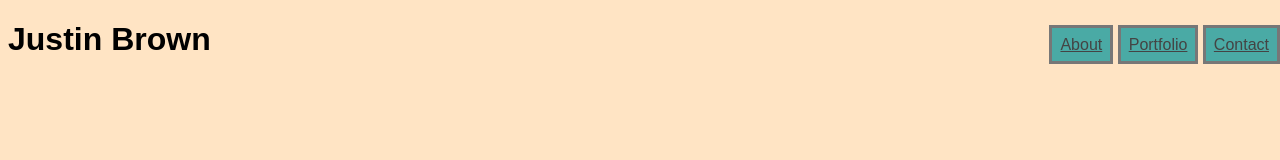
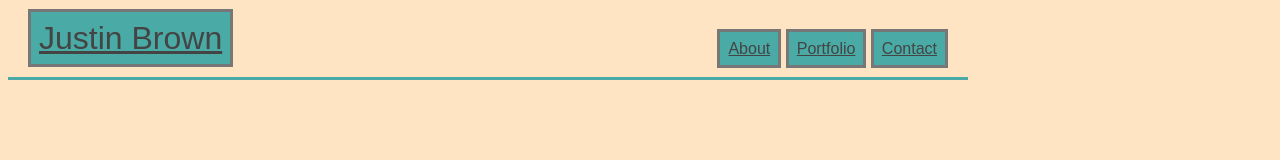
Before and after one commit to justin-brown06/Basic-Portfolio, a plain HTML site: page contact.html in a window 1280 px wide. Drawn offline with Linux system fonts and the light colour scheme.

Commit message:
Update Header

```diff
--- a/assets/css/styles.css
+++ b/assets/css/styles.css
@@ -20,7 +20,7 @@ body{
     border-color: #4aaaa5;
 }
 #logo{
-    margin-left: 10%;
+    margin-left: 20px;
     font-size: 32px;
 }
 nav{
@@ -29,6 +29,7 @@ nav{
     top: 0;
     right: 0;
     margin-top: 20px;
+    margin-right: 20px;
 }
 li{
     list-style-type: none;
@@ -71,6 +72,7 @@ img{
 p {
     color: #444444;
     padding: 10px;
+    line-height: 30px;
 }
 .footer{
     line-height: 150%;
--- a/contact.html
+++ b/contact.html
@@ -8,21 +8,17 @@
     <title>Justin Brown's Portfolio</title>
     <link rel="stylesheet" href="assets/css/styles.css">
 </head>
-<div>
-    <header>
-        <h1><Strong>Justin Brown</Strong></h1>
-
-        <Nav>
-            <ul>
-                <li><a href="index.html">About</a></li>
-                <li><a href="portfolio.html">Portfolio</a></li>
-                <li><a href="contact.html">Contact</a></li>
-            </ul>
-        </Nav>
+<body>
+    <header id="masthead">
+        <div class="container">
+            <a href="#" id="logo">Justin Brown</a>
+            <nav>
+                <a href="index.html">About</a>
+                <a href="portfolio.html">Portfolio</a>
+                <a href="contact.html">Contact</a>
+                </nav>
+            </div>
     </header>
-</div>
-
-<br>
 
 </body>
 
```
Also changed, not shown: index.html (+1 -1 lines), portfolio.html (+10 -14 lines).
